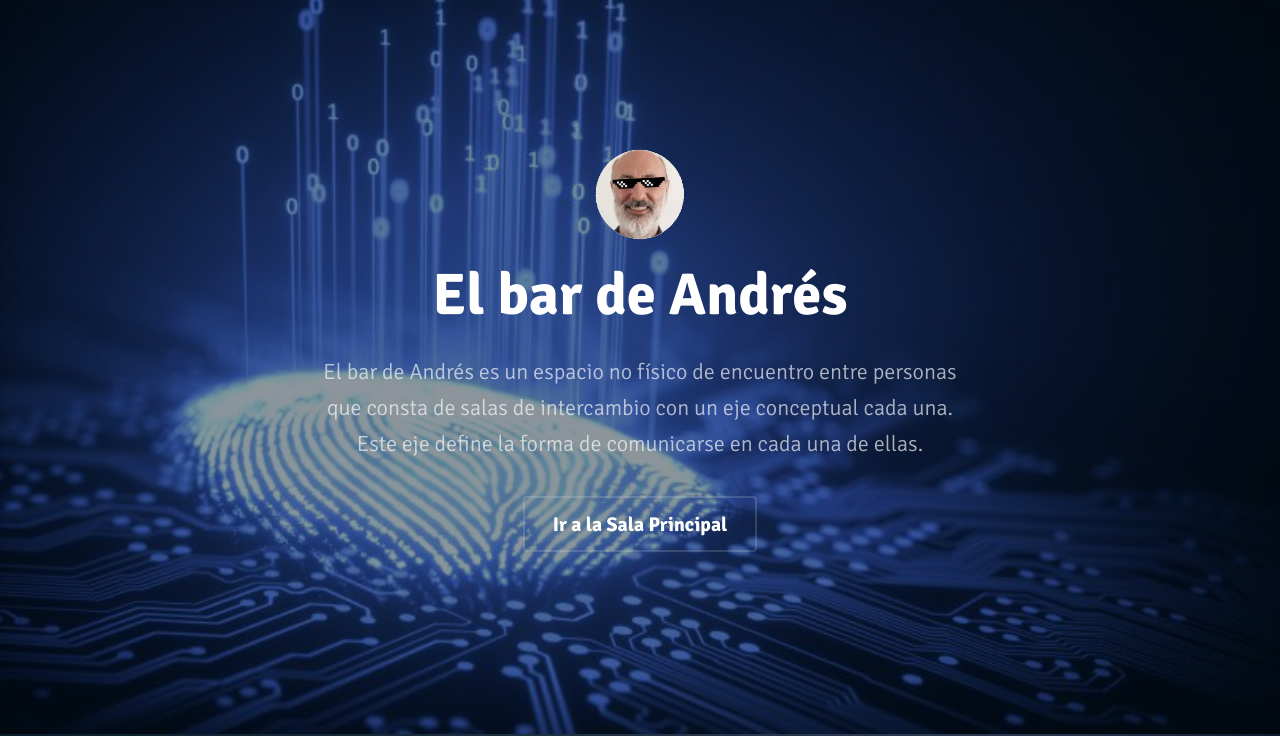
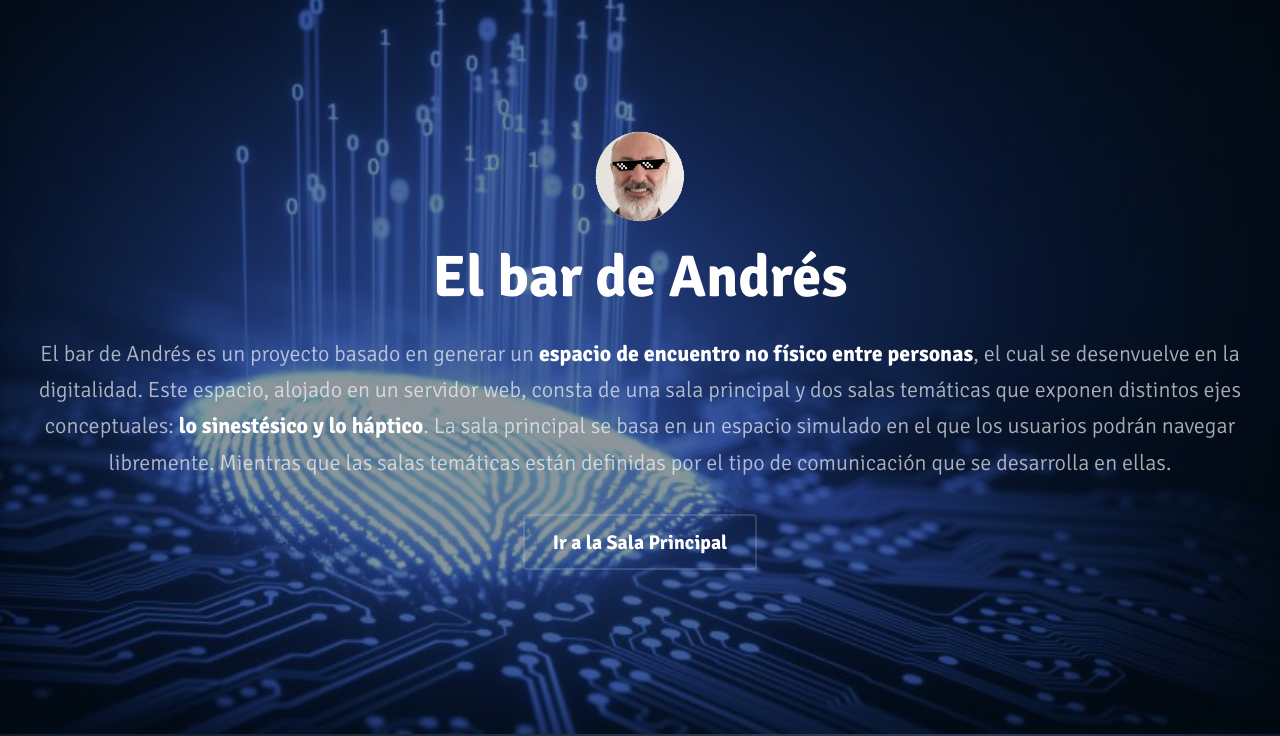
Before and after one commit to naysolange/elbardeandres-web, a plain HTML site: page index.html in a window 1280 px wide. Shown: the part 66-802 px from the top of the page. Drawn offline with Linux system fonts and the light colour scheme; grey boxes are pictures that could not be loaded.

Commit message:
text intro

```diff
--- a/index.html
+++ b/index.html
@@ -31,20 +31,19 @@
 				</ul>
 			</nav>
 
-			<!-- Banner -->
-			<!--
-				To use a video as your background, set data-video to the name of your video without
-				its extension (eg. images/banner). Your video must be available in both .mp4 and .webm
-				formats to work correctly.
-			-->
+
 				<section id="banner" data-video="images/banner">
 					<div class="inner">
 						<header>
 							<img class="andresinho" src="images/andresinho.png">
 							<h1>El bar de Andrés</h1>
-							<p>El bar de Andrés es un espacio no físico de encuentro entre personas <br>
-							que consta de salas de intercambio con un eje conceptual cada una. <br>
-							Este eje define la forma de comunicarse en cada una de ellas.</p>
+							<p>
+								El bar de Andrés es un proyecto basado en generar un <strong>espacio de encuentro no físico entre personas</strong>,
+								el cual se desenvuelve en la digitalidad.
+								Este espacio, alojado en un servidor web, consta de una sala principal
+								y dos salas temáticas que exponen distintos ejes conceptuales: <strong>lo sinestésico y lo háptico</strong>. La sala principal se basa en un espacio simulado en el que los usuarios podrán navegar libremente. Mientras que las salas temáticas están definidas por el tipo de comunicación que se desarrolla en ellas.
+
+</p>
 						</header>
 						<a href="#principal" class="button big alt scrolly">Ir a la Sala Principal</a>
 					</div>
```
